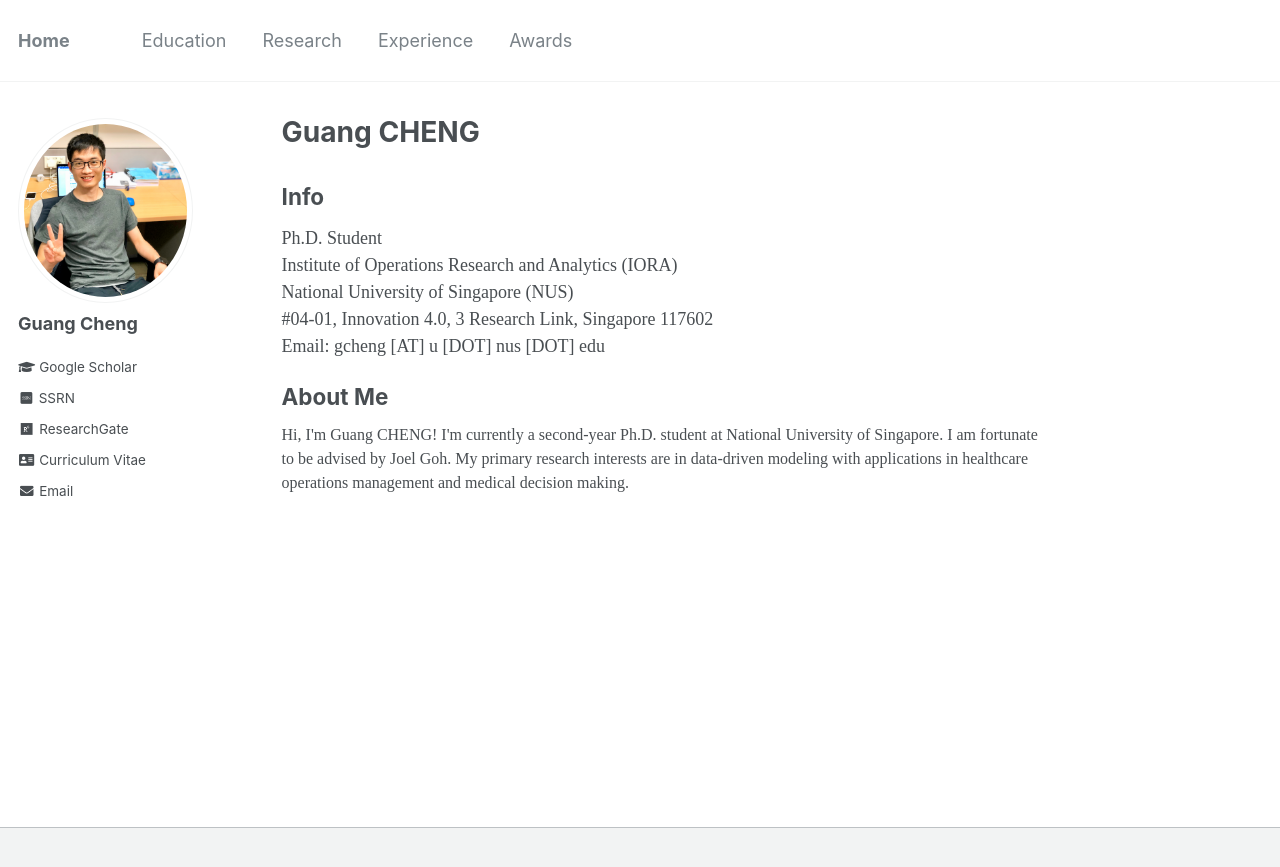
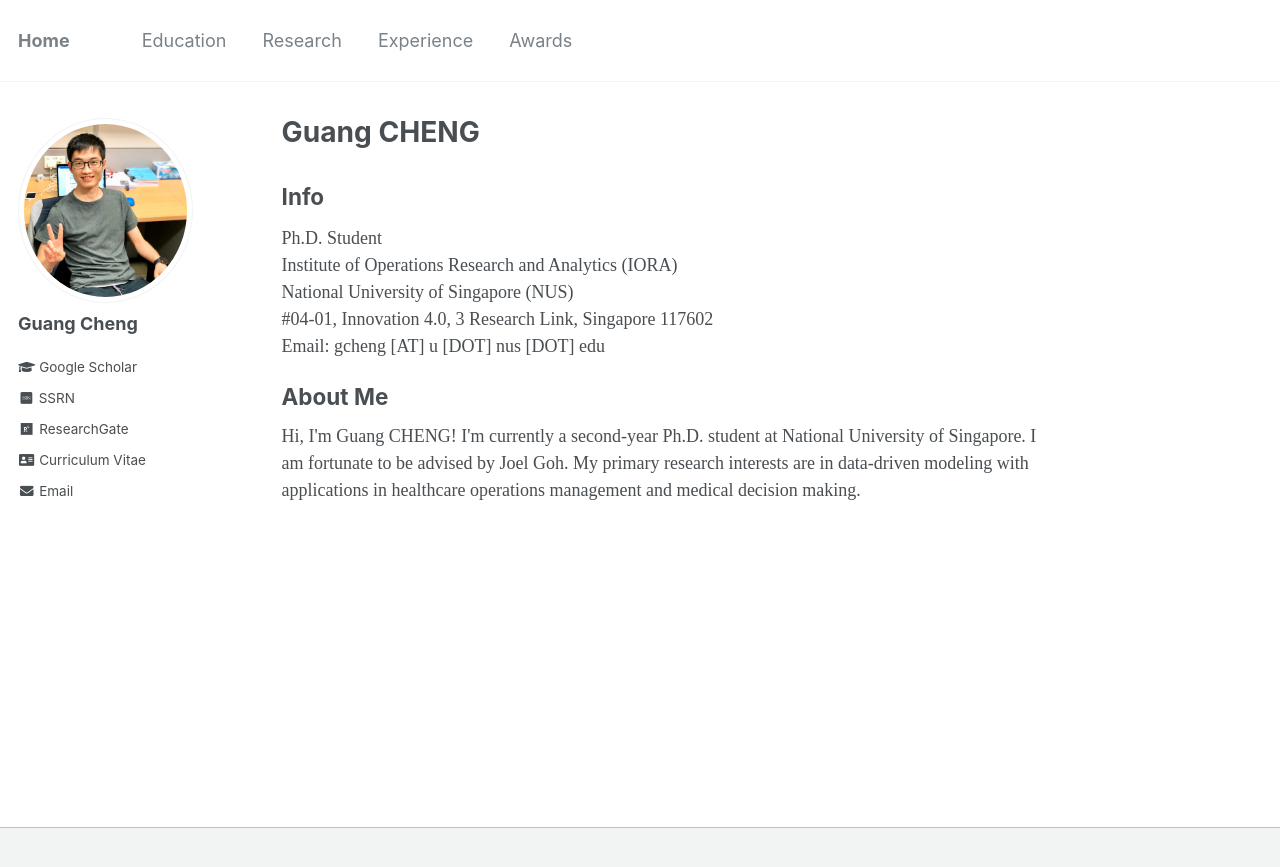
Before and after one commit to gcheng-nus/gcheng-nus.github.io, a Jekyll site: the page built from _pages/about.md, in a window 1280 px wide. Shown: the top 867 px of the page. Built offline with Jekyll 4.4.1, drawn with Linux system fonts in a browser that asks for light colours; some web fonts are replaced.

Commit message:
modify font style

```diff
--- a/_pages/about.md
+++ b/_pages/about.md
@@ -20,7 +20,7 @@ redirect_from:
 </p>
 
 <h2>About Me</h2>
-<p style="font-size: 16px">
+<p>
 Hi, I'm Guang CHENG! I'm currently a second-year Ph.D. student at National University of Singapore.
 I am fortunate to be advised by Joel Goh.
 My primary research interests are in data-driven modeling with applications in healthcare operations management and medical decision making.
```
